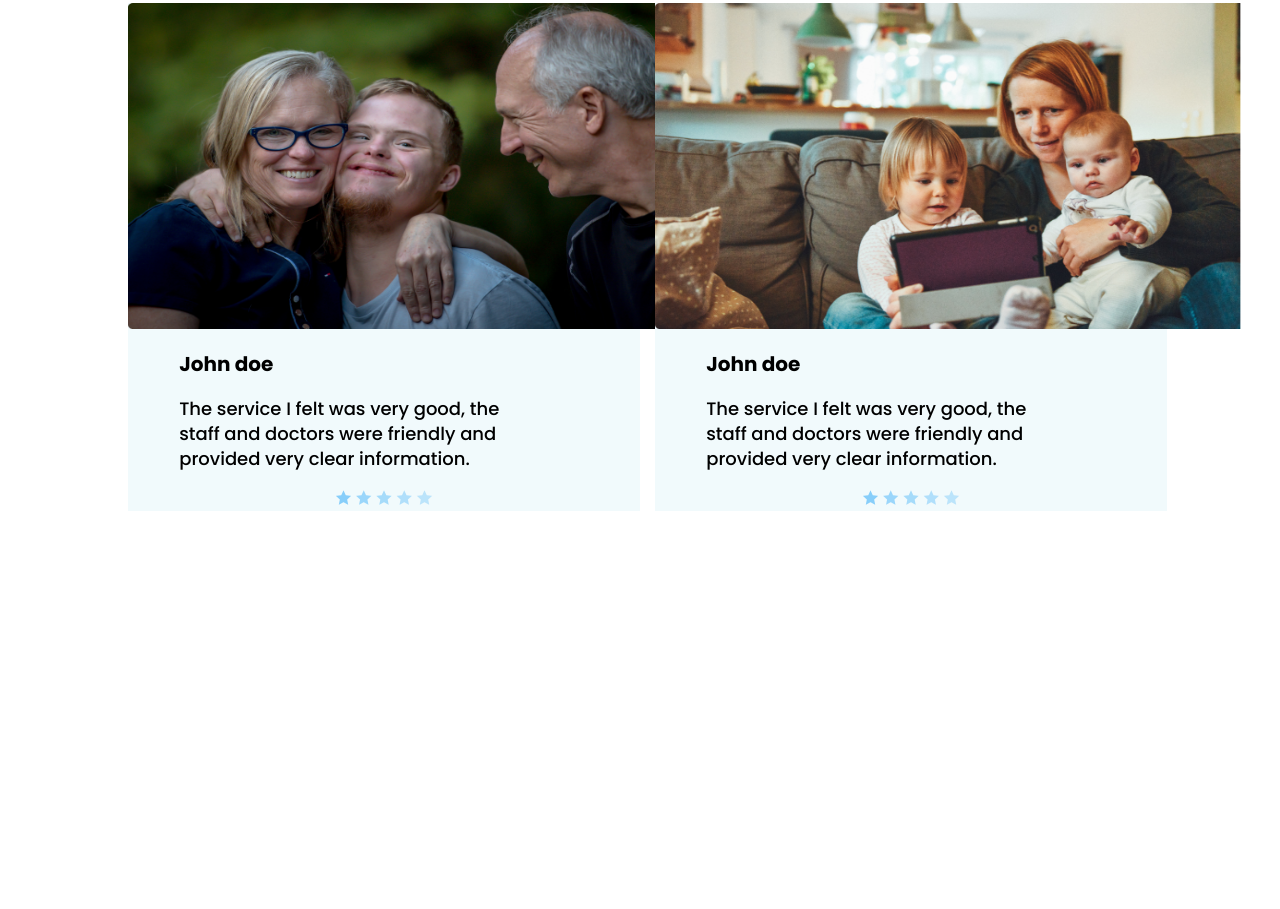
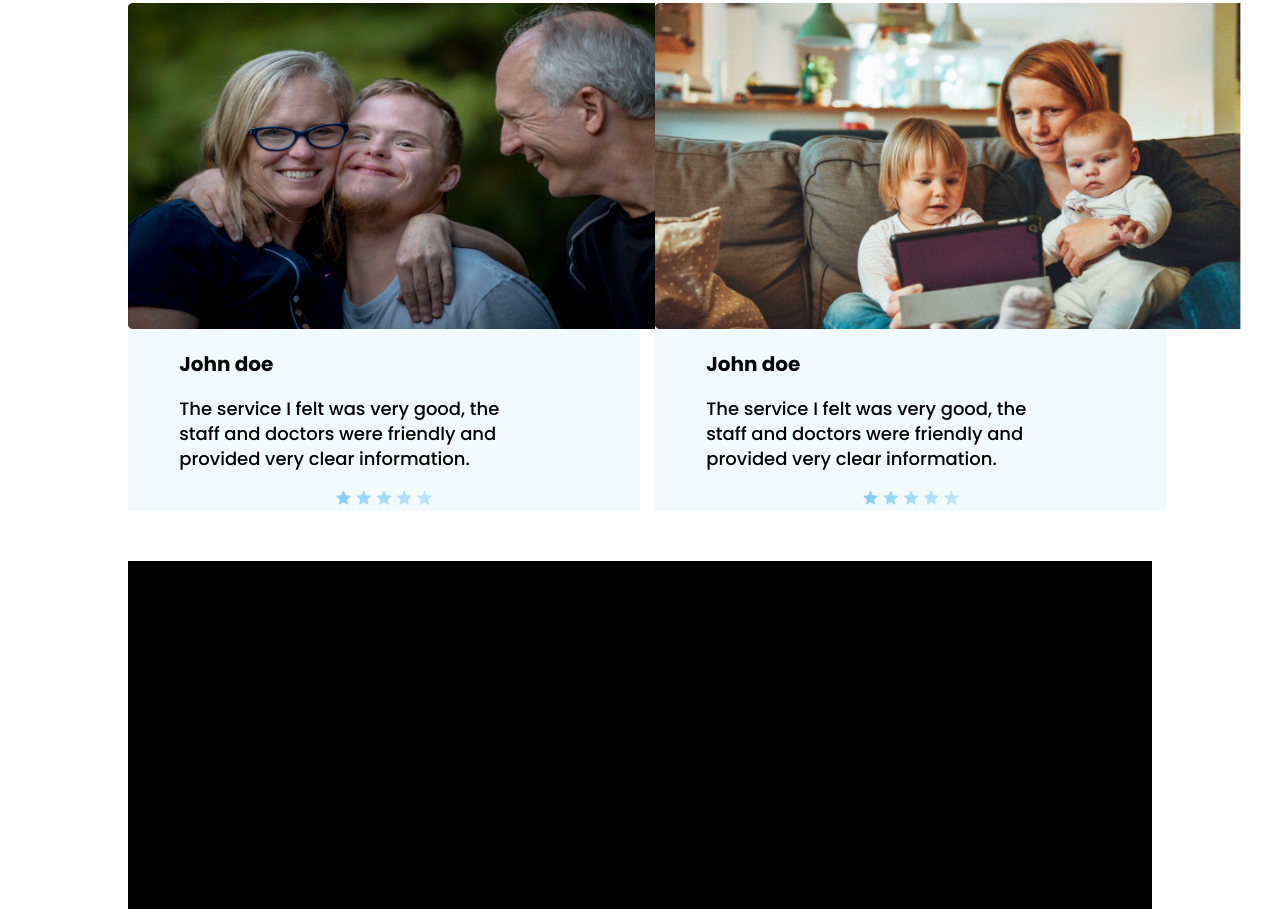
Before and after one commit to decobaccili/hospital, a plain HTML site: page index.html in a window 1280 px wide. Shown: the part 3294-4203 px from the top of the page. Before the commit the page ends 3806 px from the top, so only its background shows below. Drawn offline with nearby package versions, Linux system fonts and the light colour scheme.

Commit message:
start contact section

```diff
--- /dev/null
+++ b/assets/css/contact.css
@@ -0,0 +1,6 @@
+.contact{
+  width: 80%;
+  height: 348px;
+  margin: 50px auto 0 auto;
+  background-color: black;
+}
--- a/assets/css/style.css
+++ b/assets/css/style.css
@@ -8,6 +8,7 @@
 @import url(./about.css);
 @import url(./doctors.css);
 @import url(./testemonials.css);
+@import url(./contact.css);
 
 
 
--- a/index.html
+++ b/index.html
@@ -173,6 +173,10 @@
     </article>
   </section>
 
+  <section class="contact">
+
+  </section>
+
 
 </body>
 </html>
```
